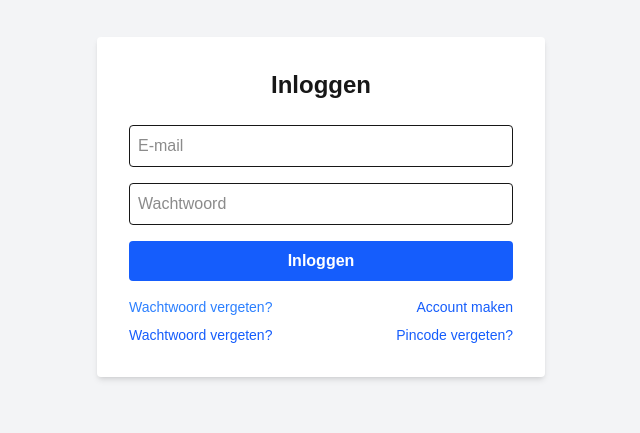
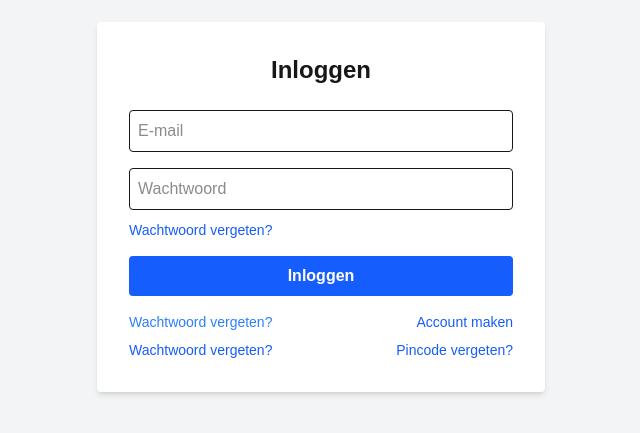
Before and after one commit to chinfosieeuw9-prog/misterplace, a Next.js app: page /auth in a window 1280 px wide. Shown: the part 193-626 px from the top of the page, without its empty margins (319-959 px from the left). Built offline with nearby package versions, Linux system fonts and the light colour scheme.

Commit message:
Add 'Wachtwoord vergeten?' button to login form and adjust password input layout

```diff
--- a/src/app/auth/page.tsx
+++ b/src/app/auth/page.tsx
@@ -57,14 +57,25 @@ export default function AuthPage() {
             required
           />
           {(view !== 'forgot') && (
+            <>
               <input
                 type="password"
                 placeholder="Wachtwoord"
                 value={password}
                 onChange={e => setPassword(e.target.value)}
-              className="w-full p-2 mb-4 border rounded"
+                className="w-full p-2 mb-2 border rounded"
                 required
               />
+              {view === 'login' && (
+                <button
+                  type="button"
+                  className="text-blue-600 hover:underline text-sm mb-4"
+                  onClick={() => setView('forgot')}
+                >
+                  Wachtwoord vergeten?
+                </button>
+              )}
+            </>
           )}
           {error && <div className="text-red-500 mb-2">{error}</div>}
           <button
```
Lines whose indentation alone changed are shown as unchanged.
